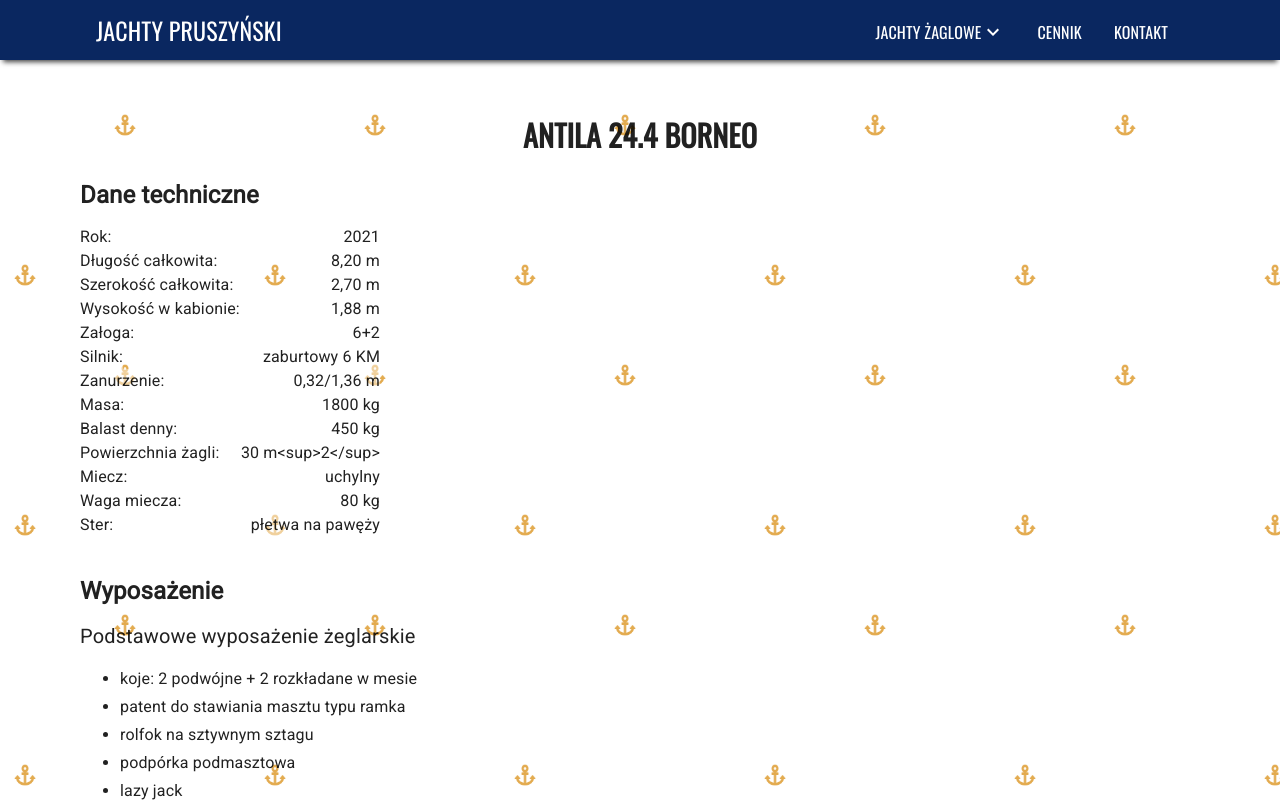
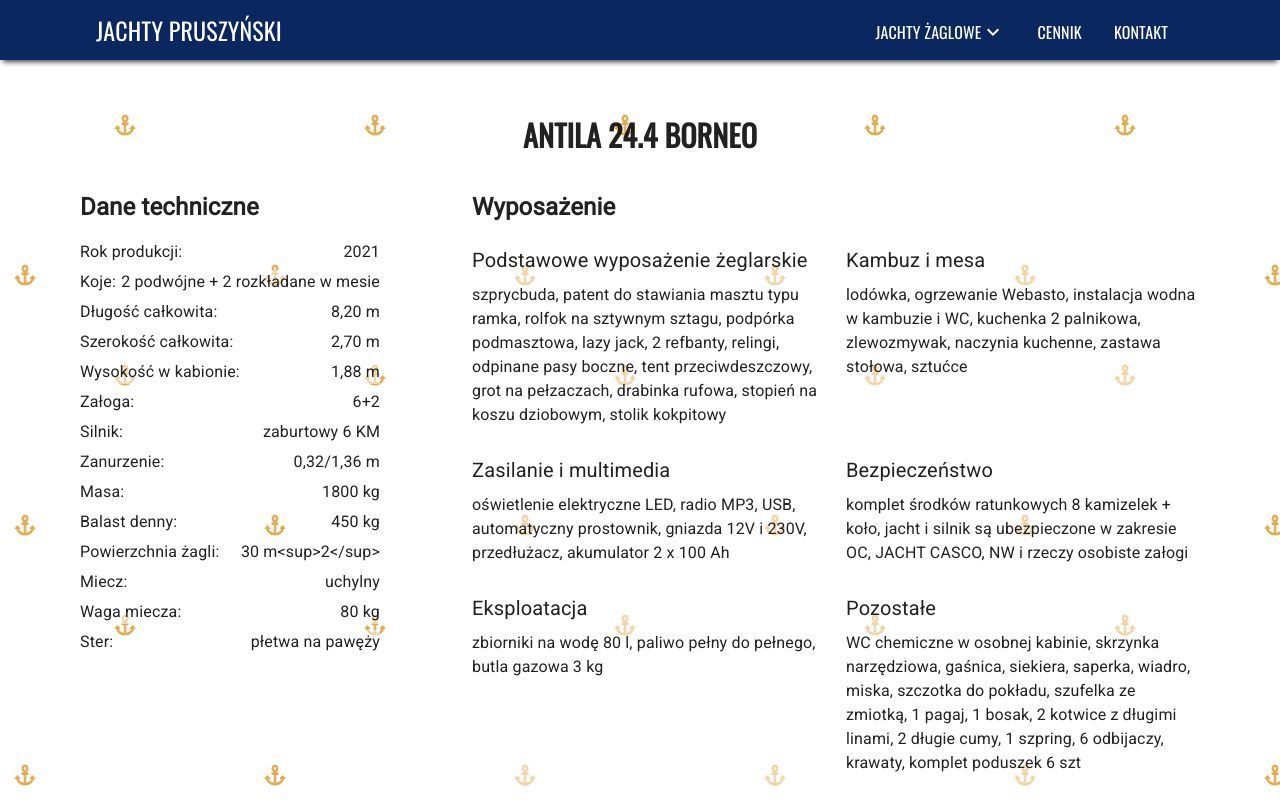
Before and after one commit to Ilshae/jachty-2, a React (Vite) app: page /antila-244-borneo in a window 1280 px wide. Shown: the top 802 px of the page. Built offline with nearby package versions, Linux system fonts and the light colour scheme.

Commit message:
yacht equipment changes

```diff
--- a/src/data/yachts.ts
+++ b/src/data/yachts.ts
@@ -1,5 +1,9 @@
 type TechnicalData = {
   year: {
+    label: string
+    value: string
+  }
+  berths: {
     label: string
     value: string
   }
@@ -54,7 +58,8 @@
 }
 
 const technicalDataLabels = {
-  year: "Rok",
+  year: "Rok produkcji",
+  berths: "Koje",
   length: "Długość całkowita",
   width: "Szerokość całkowita",
   height: "Wysokość w kabionie",
@@ -75,9 +80,11 @@
 }
 
 type Equipment = {
-  basic: string[]
+  sailing: string[]
   galleyAndMess: string[]
   powerAndMultimedia: string[]
+  security: string[]
+  exploitation: string[]
   other: string[]
 }
 
@@ -131,6 +138,10 @@
         label: technicalDataLabels.year,
         value: "2019",
       },
+      berths: {
+        label: technicalDataLabels.berths,
+        value: "2 podwójne + 2 rozkładane w mesie",
+      },
       length: {
         label: technicalDataLabels.length,
         value: "8,00 m",
@@ -181,8 +192,7 @@
       },
     },
     equipment: {
-      basic: [
-        "koje: 2 podwójne + 2 rozkładane w mesie",
+      sailing: [
         "patent do stawiania masztu typu ramka",
         "rolfok na sztywnym sztagu",
         "podpórka podmasztowa",
@@ -195,11 +205,6 @@
         "drabinka rufowa",
         "stopień na koszu dziobowym",
         "stolik kokpitowy",
-        "zbiorniki na wodę 2 x 30 l",
-        "paliwo pełny do pełnego",
-        "butla gazowa 2-3 kg",
-        "komplet środków ratunkowych 8 kamizelek + koło",
-        "jacht i silnik są ubezpieczone w zakresie OC, JACHT CASCO, NW i rzeczy osobiste załogi",
       ],
       galleyAndMess: [
         "lodówka",
@@ -218,6 +223,15 @@
         "gniazda 12V i 230V",
         "przedłużacz",
         "akumulator 2 x 120 Ah",
+      ],
+      security: [
+        "komplet środków ratunkowych 8 kamizelek + koło",
+        "jacht i silnik są ubezpieczone w zakresie OC, JACHT CASCO, NW i rzeczy osobiste załogi",
+      ],
+      exploitation: [
+        "zbiorniki na wodę 2 x 30 l",
+        "paliwo pełny do pełnego",
+        "butla gazowa 2-3 kg",
       ],
       other: [
         "WC chemiczne w osobnej kabinie",
@@ -286,6 +300,10 @@
         label: technicalDataLabels.year,
         value: "2021",
       },
+      berths: {
+        label: technicalDataLabels.berths,
+        value: "2 podwójne + 2 rozkładane w mesie",
+      },
       length: {
         label: technicalDataLabels.length,
         value: "8,20 m",
@@ -336,8 +354,8 @@
       },
     },
     equipment: {
-      basic: [
-        "koje: 2 podwójne + 2 rozkładane w mesie",
+      sailing: [
+        "szprycbuda",
         "patent do stawiania masztu typu ramka",
         "rolfok na sztywnym sztagu",
         "podpórka podmasztowa",
@@ -350,11 +368,6 @@
         "drabinka rufowa",
         "stopień na koszu dziobowym",
         "stolik kokpitowy",
-        "zbiorniki na wodę 80 l",
-        "paliwo pełny do pełnego",
-        "butla gazowa 3 kg",
-        "komplet środków ratunkowych 8 kamizelek + koło",
-        "jacht i silnik są ubezpieczone w zakresie OC, JACHT CASCO, NW i rzeczy osobiste załogi",
       ],
       galleyAndMess: [
         "lodówka",
@@ -374,8 +387,16 @@
         "przedłużacz",
         "akumulator 2 x 100 Ah",
       ],
+      security: [
+        "komplet środków ratunkowych 8 kamizelek + koło",
+        "jacht i silnik są ubezpieczone w zakresie OC, JACHT CASCO, NW i rzeczy osobiste załogi",
+      ],
+      exploitation: [
+        "zbiorniki na wodę 80 l",
+        "paliwo pełny do pełnego",
+        "butla gazowa 3 kg",
+      ],
       other: [
-        "szprycbuda",
         "WC chemiczne w osobnej kabinie",
         "skrzynka narzędziowa",
         "gaśnica",
@@ -435,6 +456,10 @@
         label: technicalDataLabels.year,
         value: "2017",
       },
+      berths: {
+        label: technicalDataLabels.berths,
+        value: "2 podwójne + 2 rozkładane w mesie",
+      },
       length: {
         label: technicalDataLabels.length,
         value: "7,50 m",
@@ -485,8 +510,7 @@
       },
     },
     equipment: {
-      basic: [
-        "koje: 2 podwójne + 2 rozkładane w mesie",
+      sailing: [
         "patent do stawiania masztu typu ramka",
         "rolfok na sztywnym sztagu",
         "podpórka podmasztowa",
@@ -499,11 +523,6 @@
         "drabinka rufowa",
         "stopień na koszu dziobowym",
         "stolik kokpitowy",
-        "zbiorniki na wodę 2 x 20 l",
-        "paliwo pełny do pełnego",
-        "butla gazowa 3 kg",
-        "komplet środków ratunkowych 8 kamizelek + koło",
-        "jacht i silnik są ubezpieczone w zakresie OC, JACHT CASCO, NW i rzeczy osobiste załogi",
       ],
       galleyAndMess: [
         "lodówka",
@@ -522,6 +541,15 @@
         "gniazda 12V i 230V",
         "przedłużacz",
         "akumulator 2 x 100 Ah",
+      ],
+      security: [
+        "komplet środków ratunkowych 8 kamizelek + koło",
+        "jacht i silnik są ubezpieczone w zakresie OC, JACHT CASCO, NW i rzeczy osobiste załogi",
+      ],
+      exploitation: [
+        "zbiorniki na wodę 2 x 20 l",
+        "paliwo pełny do pełnego",
+        "butla gazowa 3 kg",
       ],
       other: [
         "WC chemiczne w osobnej kabinie",
@@ -589,6 +617,10 @@
         label: technicalDataLabels.year,
         value: "2022",
       },
+      berths: {
+        label: technicalDataLabels.berths,
+        value: "2 podwójne + 2 rozkładane w mesie",
+      },
       length: {
         label: technicalDataLabels.length,
         value: "7,92 m",
@@ -639,8 +671,7 @@
       },
     },
     equipment: {
-      basic: [
-        "koje: 2 podwójne + 2 rozkładane w mesie",
+      sailing: [
         "patent do stawiania masztu typu ramka",
         "rolfok na sztywnym sztagu",
         "podpórka podmasztowa",
@@ -653,11 +684,6 @@
         "drabinka rufowa",
         "stopień na koszu dziobowym",
         "stolik kokpitowy",
-        "zbiornik na wodę 80 l",
-        "paliwo 12 l, pełny do pełnego",
-        "butla gazowa 2 kg",
-        "komplet środków ratunkowych 8 kamizelek + koło",
-        "jacht i silnik są ubezpieczone w zakresie OC, JACHT CASCO, NW i rzeczy osobiste załogi",
       ],
       galleyAndMess: [
         "lodówka",
@@ -676,6 +702,15 @@
         "gniazda 12V i 230V",
         "przedłużacz",
         "akumulator 110 Ah",
+      ],
+      security: [
+        "komplet środków ratunkowych 8 kamizelek + koło",
+        "jacht i silnik są ubezpieczone w zakresie OC, JACHT CASCO, NW i rzeczy osobiste załogi",
+      ],
+      exploitation: [
+        "zbiornik na wodę 80 l",
+        "paliwo 12 l, pełny do pełnego",
+        "butla gazowa 2 kg",
       ],
       other: [
         "WC chemiczne w osobnej kabinie",
@@ -744,6 +779,10 @@
         label: technicalDataLabels.year,
         value: "2023",
       },
+      berths: {
+        label: technicalDataLabels.berths,
+        value: "3 podwójne + 2 rozkładane w mesie",
+      },
       length: {
         label: technicalDataLabels.length,
         value: "8,30 m",
@@ -794,8 +833,8 @@
       },
     },
     equipment: {
-      basic: [
-        "koje: 3 podwójne + 2 rozkładane w mesie",
+      sailing: [
+        "szprycbuda",
         "patent do stawiania masztu typu ramka",
         "rolfok na sztywnym sztagu",
         "podpórka podmasztowa",
@@ -808,11 +847,6 @@
         "drabinka rufowa",
         "stopień na koszu dziobowym",
         "stolik kokpitowy",
-        "zbiorniki na wodę 80 l",
-        "paliwo pełny do pełnego",
-        "butla gazowa 3 kg",
-        "komplet środków ratunkowych 8 kamizelek + koło",
-        "jacht i silnik są ubezpieczone w zakresie OC, JACHT CASCO, NW i rzeczy osobiste załogi",
       ],
       galleyAndMess: [
         "lodówka",
@@ -831,8 +865,16 @@
         "przedłużacz",
         "akumulator 2 x 100 Ah",
       ],
+      security: [
+        "komplet środków ratunkowych 8 kamizelek + koło",
+        "jacht i silnik są ubezpieczone w zakresie OC, JACHT CASCO, NW i rzeczy osobiste załogi",
+      ],
+      exploitation: [
+        "zbiorniki na wodę 80 l",
+        "paliwo pełny do pełnego",
+        "butla gazowa 3 kg",
+      ],
       other: [
-        "szprycbuda",
         "WC chemiczne w osobnej kabinie",
         "skrzynka narzędziowa",
         "gaśnica",
@@ -895,6 +937,10 @@
         label: technicalDataLabels.year,
         value: "2015",
       },
+      berths: {
+        label: technicalDataLabels.berths,
+        value: "2 podwójne + 2 rozkładane w mesie",
+      },
       length: {
         label: technicalDataLabels.length,
         value: "8,30 m",
@@ -945,8 +991,9 @@
       },
     },
     equipment: {
-      basic: [
-        "koje: 2 podwójne + 2 rozkładane w mesie",
+      sailing: [
+        "szprycbuda",
+        "echo sonda",
         "patent do stawiania masztu typu ramka, elektrycznie za pomocą wciągarki",
         "rolfok na sztywnym sztagu",
         "podpórka podmasztowa",
@@ -959,11 +1006,6 @@
         "drabinka rufowa",
         "stopień na koszu dziobowym",
         "stolik kokpitowy",
-        "zbiorniki na wodę 100 l",
-        "paliwo pełny do pełnego",
-        "butla gazowa 3 kg",
-        "komplet środków ratunkowych 8 kamizelek + koło",
-        "jacht i silnik są ubezpieczone w zakresie OC, JACHT CASCO, NW i rzeczy osobiste załogi",
       ],
       galleyAndMess: [
         "lodówka",
@@ -982,9 +1024,16 @@
         "przedłużacz",
         "akumulator 3 x 100 Ah",
       ],
+      security: [
+        "komplet środków ratunkowych 8 kamizelek + koło",
+        "jacht i silnik są ubezpieczone w zakresie OC, JACHT CASCO, NW i rzeczy osobiste załogi",
+      ],
+      exploitation: [
+        "zbiorniki na wodę 100 l",
+        "paliwo pełny do pełnego",
+        "butla gazowa 3 kg",
+      ],
       other: [
-        "szprycbuda",
-        "echo sonda",
         "TV",
         "WC chemiczne w osobnej kabinie",
         "skrzynka narzędziowa",
@@ -1052,6 +1101,10 @@
         label: technicalDataLabels.year,
         value: "2021",
       },
+      berths: {
+        label: technicalDataLabels.berths,
+        value: "3 podwójne + 2 rozkładane w mesie",
+      },
       length: {
         label: technicalDataLabels.length,
         value: "8,24 m",
@@ -1102,8 +1155,8 @@
       },
     },
     equipment: {
-      basic: [
-        "koje: 3 podwójne + 2 rozkładane w mesie",
+      sailing: [
+        "szprycbuda",
         "patent do stawiania masztu typu ramka",
         "rolfok na sztywnym sztagu",
         "podpórka podmasztowa",
@@ -1116,11 +1169,6 @@
         "drabinka rufowa",
         "stopień na koszu dziobowym",
         "stolik kokpitowy",
-        "zbiorniki na wodę 80 l",
-        "paliwo pełny do pełnego",
-        "butla gazowa 3 kg",
-        "komplet środków ratunkowych 8 kamizelek + koło",
-        "jacht i silnik są ubezpieczone w zakresie OC, JACHT CASCO, NW i rzeczy osobiste załogi",
       ],
       galleyAndMess: [
         "lodówka",
@@ -1139,8 +1187,16 @@
         "przedłużacz",
         "akumulator 2 x 100 Ah",
       ],
+      security: [
+        "komplet środków ratunkowych 8 kamizelek + koło",
+        "jacht i silnik są ubezpieczone w zakresie OC, JACHT CASCO, NW i rzeczy osobiste załogi",
+      ],
+      exploitation: [
+        "zbiorniki na wodę 80 l",
+        "paliwo pełny do pełnego",
+        "butla gazowa 3 kg",
+      ],
       other: [
-        "szprycbuda",
         "WC chemiczne w osobnej kabinie",
         "skrzynka narzędziowa",
         "gaśnica",
@@ -1200,6 +1256,10 @@
         label: technicalDataLabels.year,
         value: "2022",
       },
+      berths: {
+        label: technicalDataLabels.berths,
+        value: "3 podwójne + 2 rozkładane w mesie",
+      },
       length: {
         label: technicalDataLabels.length,
         value: "8,24 m",
@@ -1250,8 +1310,8 @@
       },
     },
     equipment: {
-      basic: [
-        "koje: 3 podwójne + 2 rozkładane w mesie",
+      sailing: [
+        "szprycbuda",
         "patent do stawiania masztu typu ramka",
         "rolfok na sztywnym sztagu",
         "podpórka podmasztowa",
@@ -1264,11 +1324,6 @@
         "drabinka rufowa",
         "stopień na koszu dziobowym",
         "stolik kokpitowy",
-        "zbiorniki na wodę 80 l",
-        "paliwo pełny do pełnego",
-        "butla gazowa 3 kg",
-        "komplet środków ratunkowych 8 kamizelek + koło",
-        "jacht i silnik są ubezpieczone w zakresie OC, JACHT CASCO, NW i rzeczy osobiste załogi",
       ],
       galleyAndMess: [
         "lodówka",
@@ -1287,8 +1342,16 @@
         "przedłużacz",
         "akumulator 2 x 100 Ah",
       ],
+      security: [
+        "komplet środków ratunkowych 8 kamizelek + koło",
+        "jacht i silnik są ubezpieczone w zakresie OC, JACHT CASCO, NW i rzeczy osobiste załogi",
+      ],
+      exploitation: [
+        "zbiorniki na wodę 80 l",
+        "paliwo pełny do pełnego",
+        "butla gazowa 3 kg",
+      ],
       other: [
-        "szprycbuda",
         "WC chemiczne w osobnej kabinie",
         "skrzynka narzędziowa",
         "gaśnica",
@@ -1351,6 +1414,10 @@
         label: technicalDataLabels.year,
         value: "2023",
       },
+      berths: {
+        label: technicalDataLabels.berths,
+        value: "3 podwójne + 2 rozkładane w mesie",
+      },
       length: {
         label: technicalDataLabels.length,
         value: "8,24 m",
@@ -1401,8 +1468,8 @@
       },
     },
     equipment: {
-      basic: [
-        "koje: 3 podwójne + 2 rozkładane w mesie",
+      sailing: [
+        "szprycbuda",
         "patent do stawiania masztu typu ramka",
         "rolfok na sztywnym sztagu",
         "podpórka podmasztowa",
@@ -1415,11 +1482,6 @@
         "drabinka rufowa",
         "stopień na koszu dziobowym",
         "stolik kokpitowy",
-        "zbiorniki na wodę 80 l",
-        "paliwo pełny do pełnego",
-        "butla gazowa 3 kg",
-        "komplet środków ratunkowych 8 kamizelek + koło",
-        "jacht i silnik są ubezpieczone w zakresie OC, JACHT CASCO, NW i rzeczy osobiste załogi",
       ],
       galleyAndMess: [
         "lodówka",
@@ -1438,8 +1500,16 @@
         "przedłużacz",
         "akumulator 2 x 100 Ah",
       ],
+      security: [
+        "komplet środków ratunkowych 8 kamizelek + koło",
+        "jacht i silnik są ubezpieczone w zakresie OC, JACHT CASCO, NW i rzeczy osobiste załogi",
+      ],
+      exploitation: [
+        "zbiorniki na wodę 80 l",
+        "paliwo pełny do pełnego",
+        "butla gazowa 3 kg",
+      ],
       other: [
-        "szprycbuda",
         "WC chemiczne w osobnej kabinie",
         "skrzynka narzędziowa",
         "gaśnica",
@@ -1506,6 +1576,10 @@
         label: technicalDataLabels.year,
         value: "2021",
       },
+      berths: {
+        label: technicalDataLabels.berths,
+        value: "3 podwójne + 2 rozkładane w mesie",
+      },
       length: {
         label: technicalDataLabels.length,
         value: "10,30 m",
@@ -1556,8 +1630,10 @@
       },
     },
     equipment: {
-      basic: [
-        "koje: 3 podwójne + 2 rozkładane w mesie",
+      sailing: [
+        "ster strumieniowy 3KW na dziobie",
+        "szprycbuda",
+        "echosonda",
         "patent do stawiania masztu typu ramka + elektryczny kabestan",
         "rolfok na sztywnym sztagu",
         "podpórka podmasztowa",
@@ -1570,11 +1646,6 @@
         "drabinka rufowa",
         "stopień na koszu dziobowym",
         "stolik kokpitowy",
-        "zbiorniki na wodę 100 l",
-        "paliwo pełny do pełnego",
-        "butla gazowa 3 kg",
-        "komplet środków ratunkowych 8 kamizelek + koło",
-        "jacht i silnik są ubezpieczone w zakresie OC, JACHT CASCO, NW i rzeczy osobiste załogi",
       ],
       galleyAndMess: [
         "lodówka",
@@ -1594,10 +1665,16 @@
         "przedłużacz",
         "akumulator 2 x 100 Ah",
       ],
+      security: [
+        "komplet środków ratunkowych 8 kamizelek + koło",
+        "jacht i silnik są ubezpieczone w zakresie OC, JACHT CASCO, NW i rzeczy osobiste załogi",
+      ],
+      exploitation: [
+        "zbiorniki na wodę 100 l",
+        "paliwo pełny do pełnego",
+        "butla gazowa 3 kg",
+      ],
       other: [
-        "ster strumieniowy 3KW na dziobie",
-        "echosonda",
-        "szprycbuda",
         "WC chemiczne w osobnej kabinie",
         "skrzynka narzędziowa",
         "gaśnica",
@@ -1652,6 +1729,10 @@
         label: technicalDataLabels.year,
         value: "2023",
       },
+      berths: {
+        label: technicalDataLabels.berths,
+        value: "3 podwójne + 2 rozkładane w mesie",
+      },
       length: {
         label: technicalDataLabels.length,
         value: "8,85 m",
@@ -1702,8 +1783,8 @@
       },
     },
     equipment: {
-      basic: [
-        "koje: 3 podwójne + 2 rozkładane w mesie",
+      sailing: [
+        "szprycbuda",
         "patent do stawiania masztu typu ramka",
         "rolfok na sztywnym sztagu",
         "podpórka podmasztowa",
@@ -1716,11 +1797,6 @@
         "drabinka rufowa",
         "stopień na koszu dziobowym",
         "stolik kokpitowy",
-        "zbiorniki na wodę 80 l",
-        "paliwo pełny do pełnego",
-        "butla gazowa 3 kg",
-        "komplet środków ratunkowych 8 kamizelek + koło",
-        "jacht i silnik są ubezpieczone w zakresie OC, JACHT CASCO, NW i rzeczy osobiste załogi",
       ],
       galleyAndMess: [
         "lodówka",
@@ -1739,8 +1815,16 @@
         "przedłużacz",
         "akumulator 2 x 10 Ah",
       ],
+      security: [
+        "komplet środków ratunkowych 8 kamizelek + koło",
+        "jacht i silnik są ubezpieczone w zakresie OC, JACHT CASCO, NW i rzeczy osobiste załogi",
+      ],
+      exploitation: [
+        "zbiorniki na wodę 80 l",
+        "paliwo pełny do pełnego",
+        "butla gazowa 3 kg",
+      ],
       other: [
-        "szprycbuda",
         "WC chemiczne w osobnej kabinie",
         "skrzynka narzędziowa",
         "gaśnica",
@@ -1800,6 +1884,10 @@
         label: technicalDataLabels.year,
         value: "2024",
       },
+      berths: {
+        label: technicalDataLabels.berths,
+        value: "2 podwójne + 2 rozkładane w mesie",
+      },
       length: {
         label: technicalDataLabels.length,
         value: "8,00 m",
@@ -1850,8 +1938,8 @@
       },
     },
     equipment: {
-      basic: [
-        "koje: 2 podwójne + 2 rozkładane w mesie",
+      sailing: [
+        "szprycbuda",
         "patent do stawiania masztu typu ramka",
         "rolfok na sztywnym sztagu",
         "podpórka podmasztowa",
@@ -1864,11 +1952,6 @@
         "drabinka rufowa",
         "stopień na koszu dziobowym",
         "stolik kokpitowy",
-        "zbiorniki na wodę 2 x 30 l",
-        "paliwo pełny do pełnego",
-        "butla gazowa 2-3 kg",
-        "komplet środków ratunkowych 8 kamizelek + koło",
-        "jacht i silnik są ubezpieczone w zakresie OC, JACHT CASCO, NW i rzeczy osobiste załogi",
       ],
       galleyAndMess: [
         "lodówka",
@@ -1889,8 +1972,16 @@
         "przedłużacz",
         "akumulator 2 x 120 Ah",
       ],
+      security: [
+        "komplet środków ratunkowych 8 kamizelek + koło",
+        "jacht i silnik są ubezpieczone w zakresie OC, JACHT CASCO, NW i rzeczy osobiste załogi",
+      ],
+      exploitation: [
+        "zbiorniki na wodę 2 x 30 l",
+        "paliwo pełny do pełnego",
+        "butla gazowa 2-3 kg",
+      ],
       other: [
-        "szprycbuda",
         "WC chemiczne w osobnej kabinie",
         "skrzynka narzędziowa",
         "gaśnica",
--- a/src/pages/yacht/Yacht.tsx
+++ b/src/pages/yacht/Yacht.tsx
@@ -14,13 +14,23 @@
   }
 
   const { id } = yacht
+  const sections = yachtSections(yacht)
 
   return (
     <Container>
       <h1>{id}</h1>
-      {yachtSections(yacht).map(({ name, description }) => (
-        <Section name={name} description={description} />
-      ))}
+      <Wrapper>
+        <Section
+          name={sections[0].name}
+          description={sections[0].description}
+        />
+        <Section
+          name={sections[1].name}
+          description={sections[1].description}
+        />
+      </Wrapper>
+      <Section name={sections[2].name} description={sections[2].description} />
+      <Section name={sections[3].name} description={sections[3].description} />
     </Container>
   )
 }
@@ -41,6 +51,11 @@
     text-transform: uppercase;
     text-align: center;
   }
+`
+
+const Wrapper = styled.div`
+  display: grid;
+  grid-template-columns: 0.35fr 0.65fr;
 `
 
 const StyledSection = styled.section`
--- a/src/pages/yacht/YachtEquipment.tsx
+++ b/src/pages/yacht/YachtEquipment.tsx
@@ -1,30 +1,63 @@
 import { Yacht } from "../../data/yachts.ts"
 import { FC } from "react"
+import styled from "styled-components"
 
 const YachtEquipment: FC<{ equipment: Yacht["equipment"] }> = ({
   equipment,
 }) => {
-  const { basic, galleyAndMess, powerAndMultimedia, other } = equipment
+  const {
+    sailing,
+    galleyAndMess,
+    powerAndMultimedia,
+    security,
+    exploitation,
+    other,
+  } = equipment
 
   return (
-    <div>
-      <List title={"Podstawowe wyposażenie żeglarskie"} items={basic} />
+    <Wrapper>
+      <List title={"Podstawowe wyposażenie żeglarskie"} items={sailing} />
       <List title={"Kambuz i mesa"} items={galleyAndMess} />
       <List title={"Zasilanie i multimedia"} items={powerAndMultimedia} />
+      <List title={"Bezpieczeństwo"} items={security} />
+      <List title={"Eksploatacja"} items={exploitation} />
       <List title={"Pozostałe"} items={other} />
-    </div>
+    </Wrapper>
   )
 }
 
 const List: FC<{ title: string; items: string[] }> = ({ title, items }) => (
-  <>
+  <ListWrapper>
     <h4>{title}</h4>
-    <ul>
-      {items.map((i) => (
-        <li>{i}</li>
-      ))}
-    </ul>
-  </>
+    {items.join(", ")}
+  </ListWrapper>
 )
 
+const Wrapper = styled.div`
+  display: grid;
+  grid-template-columns: 1fr 1fr;
+`
+
+const ListWrapper = styled.div`
+  background-color: ${({ theme }) => theme.color.light80};
+
+  &:nth-child(1) {
+    padding: 0 10px 10px 0;
+  }
+
+  &:nth-child(2) {
+    padding: 0 0 10px 10px;
+  }
+
+  &:nth-child(3),
+  &:nth-child(5) {
+    padding: 10px 10px 10px 0;
+  }
+
+  &:nth-child(4),
+  &:nth-child(6) {
+    padding: 10px 0 10px 10px;
+  }
+`
+
 export default YachtEquipment
--- a/src/pages/yacht/YachtTechnicalData.tsx
+++ b/src/pages/yacht/YachtTechnicalData.tsx
@@ -25,9 +25,10 @@
   display: flex;
   justify-content: space-between;
   width: 300px;
+  padding: 3px 0;
 
   span {
-    background-color: ${({ theme }) => theme.color.light70};
+    background-color: ${({ theme }) => theme.color.light80};
   }
 `
 
--- a/src/theme.ts
+++ b/src/theme.ts
@@ -19,7 +19,7 @@
     secondary90: "#e3ab4f90",
     primaryLighter: "#cedded",
     light: "#fff",
-    light70: "#ffffff70",
+    light80: "#ffffff80",
     dark: "#020203",
   },
   fontFamily: {
```
